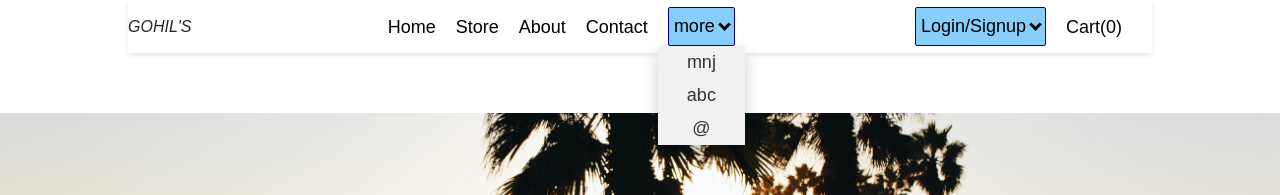
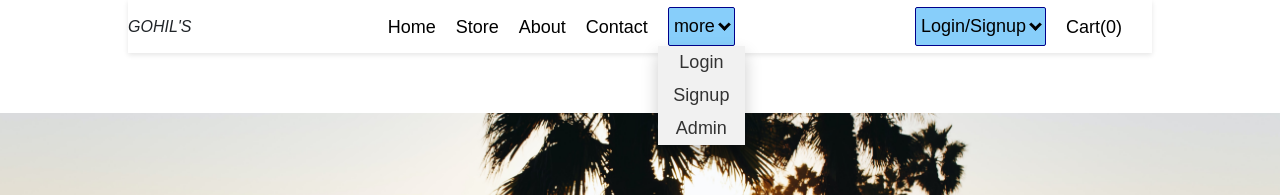
Before and after one commit to akash8347/ecomfrontend, a React (Create React App) app: page / in a window 1280 px wide. Both pictures are taken after a click on the button "more". Shown: the top 195 px of the page. Built offline with nearby package versions, Linux system fonts and the light colour scheme.

Commit message:
nav button changes

```diff
--- a/src/Component/pages/Header.jsx
+++ b/src/Component/pages/Header.jsx
@@ -76,9 +76,9 @@ const Header = () => {
 
                 {showDuplidown && (
                   <div className="dropdown-content">
-                    <Link className='linkdrop' to="/login">mnj</Link>
-                    <Link className='linkdrop' to="/signup">abc</Link>
-                    <Link className='linkdrop' to="/admin">@</Link>
+                    <Link className='linkdrop' to="/login">Login</Link>
+                    <Link className='linkdrop' to="/signup">Signup</Link>
+                    <Link className='linkdrop' to="/admin">Admin</Link>
                   </div>
 
                 )}
```
